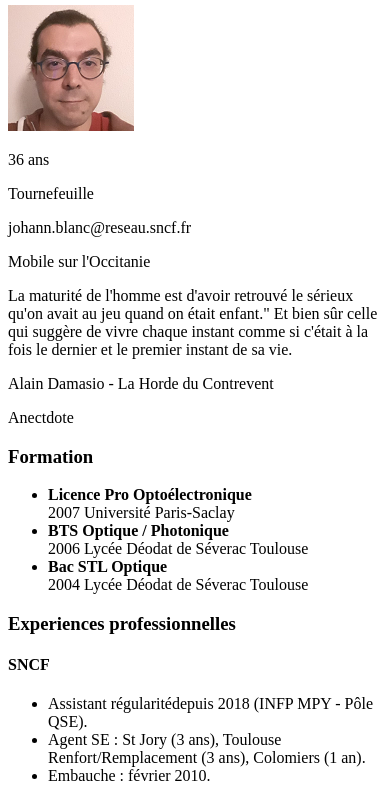
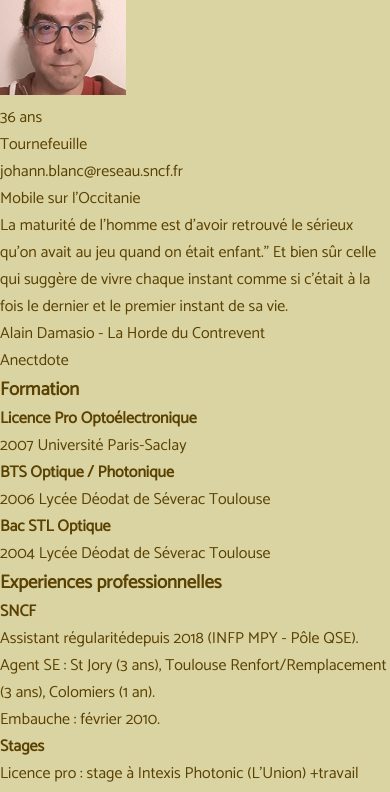
Before and after one commit to Johblanc/CV2, a plain HTML site: page index.html in a window 390 px wide. Shown: the part 122-914 px from the top of the page. Drawn offline with Linux system fonts and the light colour scheme.

Commit message:
Responsive et font

```diff
--- a/index.html
+++ b/index.html
@@ -4,7 +4,7 @@
     <head>
         <meta charset="utf-8">
         <title>Johann Blanc - CV</title>
-        <link href="styles.css" rel="stylesheet" type="text/css" />
+        <link href="style.css" rel="stylesheet" type="text/css" />
     </head>
 
     <body>
@@ -12,7 +12,8 @@
             <h1>Johann Blanc</h1>
             <h2>Developpeur Web et Web Mobile</h2>
         </header>
-        <section class="colo_g">
+        <div class="sections">
+            <section class="section indentite">
                 <img src="Images/Ma_photo.png" alt="La photo de Johann BLANC"/>
                 <article>
                     <p>36 ans</p>
@@ -28,7 +29,7 @@
                     <p>Anectdote</p>
                 </article>
             </section>
-        <section class="colo_d">
+            <section class="section informations">
                 <article>
                     <h3>Formation</h3>
                     <ul>
@@ -84,5 +85,6 @@
                     </ul>
                 </article>
             </section>
+        </div>
     </body>
 </html>
--- a/style.css
+++ b/style.css
@@ -0,0 +1,42 @@
+
+@import url('https://fonts.googleapis.com/css2?family=Catamaran&display=swap');
+
+/* VARIABLES */
+
+:root{
+    --color-prime : #dad4a3;
+    --color-secon : #5a4100;
+    --font-fam : 'Catamaran', sans-serif;
+}
+
+/* RESET */
+
+* {
+    padding: 0;
+    margin: 0;
+    border: 0;
+}
+
+/* CSS */
+
+body {
+    background-color: var(--color-prime);
+    color: var(--color-secon);
+    font-family: var(--font-fam);
+}
+
+header {
+    text-align: center;
+}
+
+.sections {
+    width: 100%;
+    display: flex;
+    flex-direction: column ;
+}
+
+@media ( min-width : 550px ) {
+    .sections {
+        flex-direction: row ;
+    }
+}
```
Lines whose indentation alone changed are shown as unchanged.
